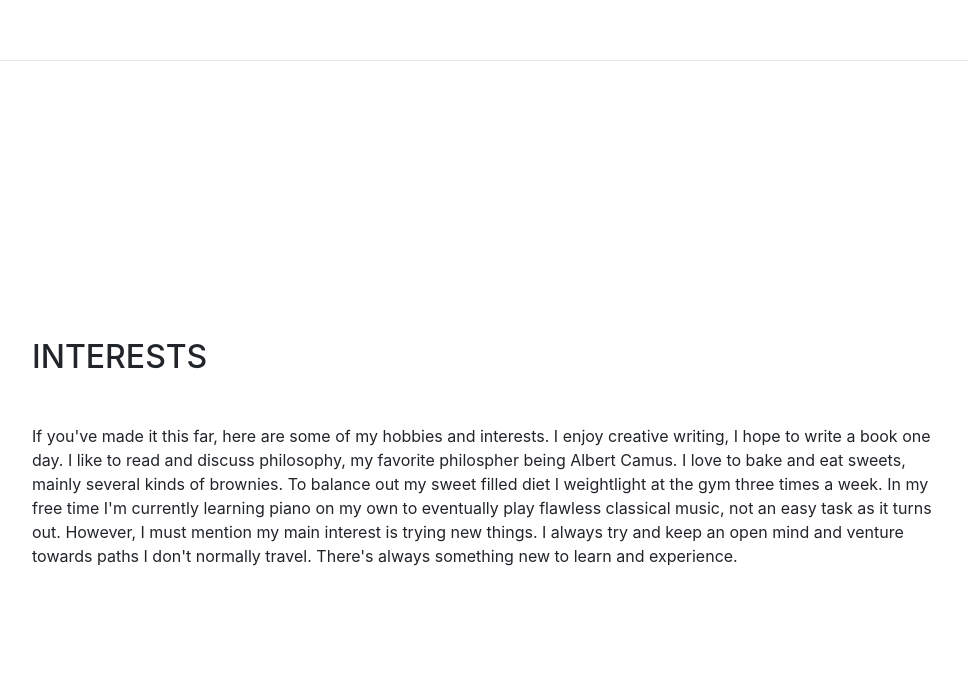
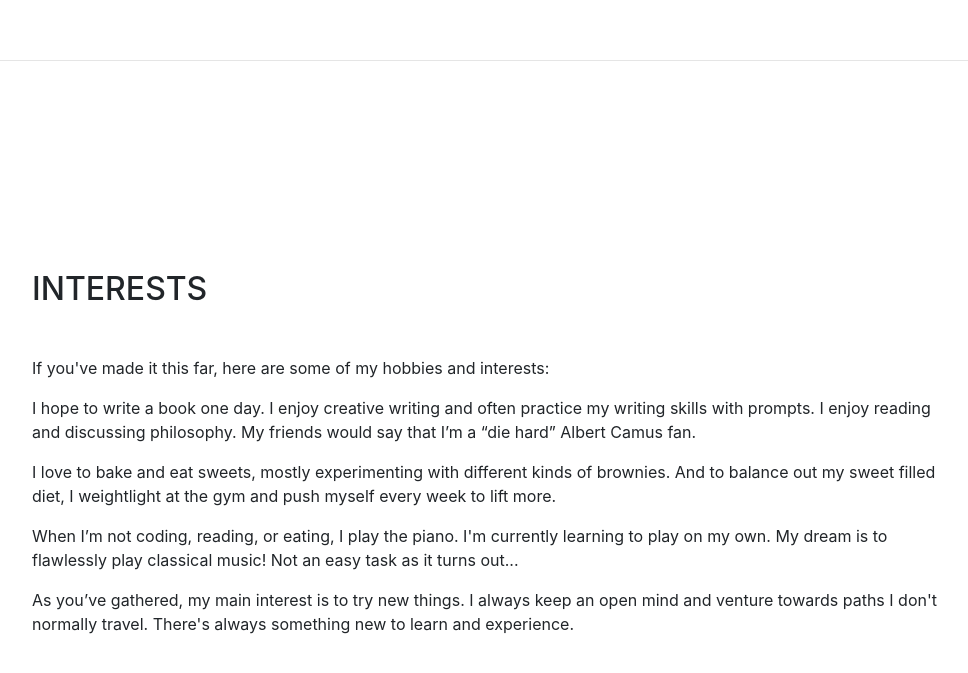
Before and after one commit to Ha-So/Portfolio, a website with bundled scripts: page index.html in a window 1280 px wide. Shown: the part 7318-7991 px from the top of the page, without its empty margins (288-1256 px from the left). Built offline with nearby package versions, Linux system fonts and the light colour scheme; a web font is replaced by a local one.

Commit message:
Update index.html

```diff
--- a/index.html
+++ b/index.html
@@ -518,7 +518,19 @@ front-end framework designed with Express and Handlebars.
       <section class="resume-section p-3 p-lg-5 d-flex flex-column" id="interests">
         <div class="my-auto">
           <h2 class="mb-5">Interests</h2>
-         <p>If you've made it this far, here are some of my hobbies and interests. I enjoy creative writing, I hope to write a book one day. I like to read and discuss philosophy, my favorite philospher being Albert Camus. I love to bake and eat sweets, mainly several kinds of brownies. To balance out my sweet filled diet I weightlight at the gym three times a week. In my free time I'm currently learning piano on my own to eventually play flawless classical music, not an easy task as it turns out. However, I must mention my main interest is trying new things. I always try and keep an open mind and venture towards paths I don't normally travel. There's always something new to learn and experience. </p>
+          <p>If you've made it this far, here are some of my hobbies and interests:</p>
+<p>
+I hope to write a book one day. I enjoy creative writing and often practice my writing skills with prompts. I enjoy reading and discussing philosophy. My friends would say that I’m a “die hard” Albert Camus fan.
+</p>
+<p>
+I love to bake and eat sweets, mostly experimenting with different kinds of brownies. And to balance out my sweet filled diet, I weightlight at the gym and push myself every week to lift more.
+</p>
+<p>
+When I’m not coding, reading, or eating, I play the piano. I'm currently learning to play on my own. My dream is to flawlessly play classical music! Not an easy task as it turns out...
+</p>
+<p>
+As you’ve gathered, my main interest is to try new things. I always keep an open mind and venture towards paths I don't normally travel. There's always something new to learn and experience.
+</p>
         </div>
       </section>
 
```
